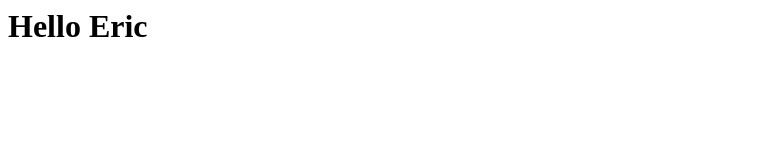
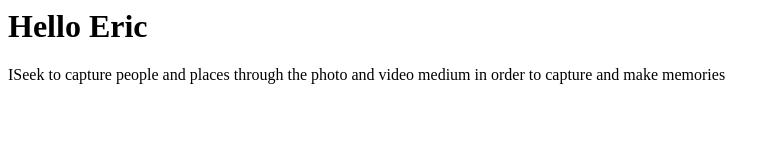
Before and after one commit to eric-maloney/EricMaloney, a plain HTML site: page index.html in a window 1280 px wide. Shown: the whole page, without its empty margins (0-780 px from the left). Drawn offline with Linux system fonts and the light colour scheme.

Commit message:
Update index.html

```diff
--- a/index.html
+++ b/index.html
@@ -2,5 +2,7 @@
 <body>
 
 <h1>Hello Eric</h1>
+
+<p> ISeek to capture people and places through the photo and video medium in order to capture and make memories</p>
 </body>
 </html>
```
